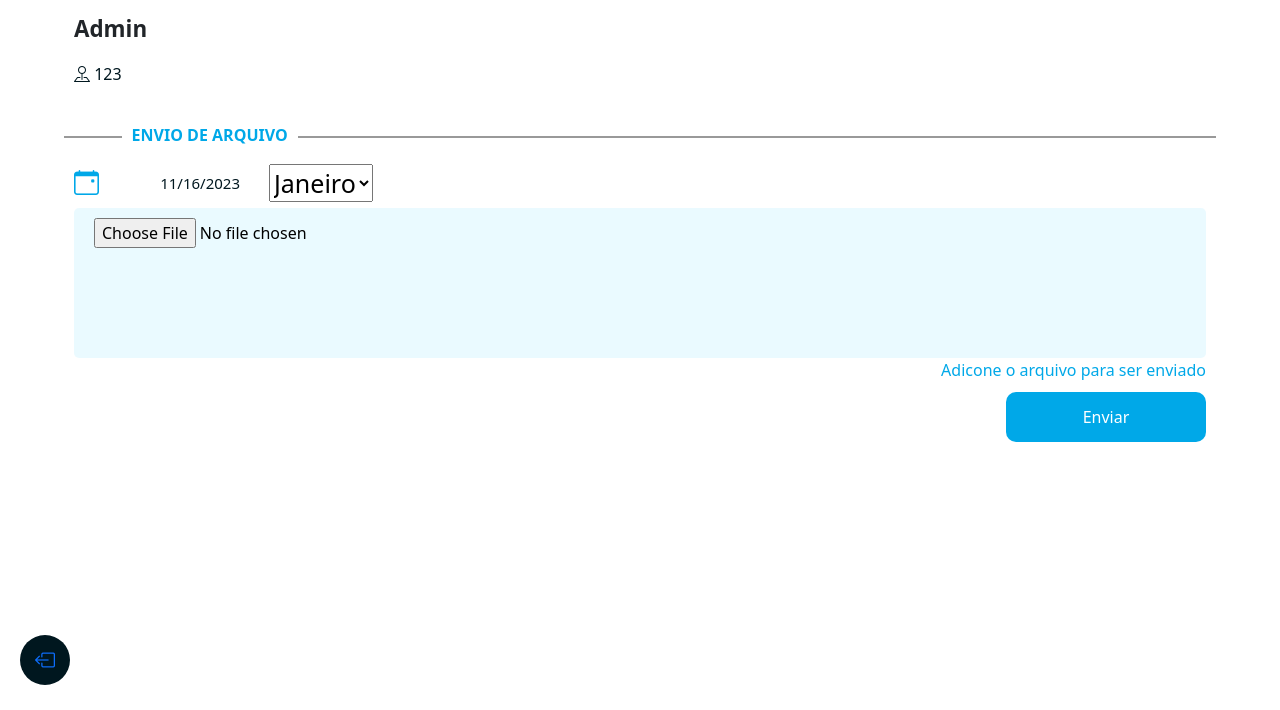
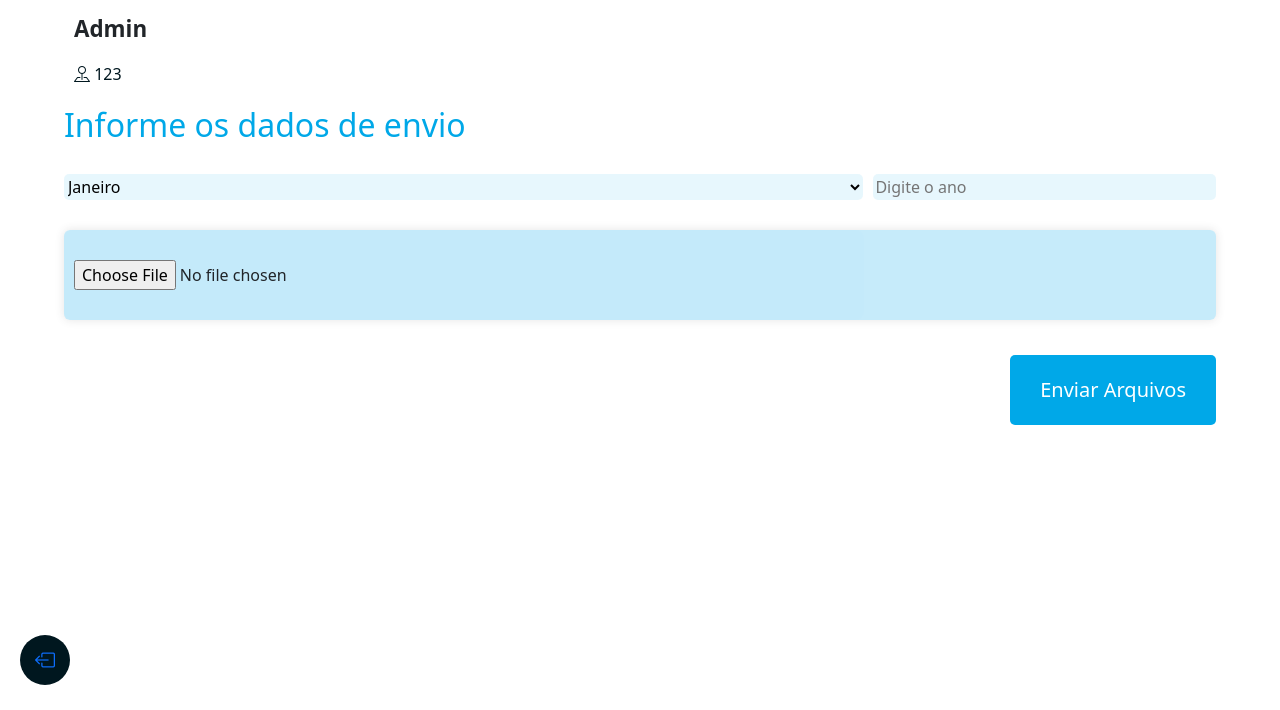
Before and after one commit to MayconD27/SPT, a PHP site: page /admin_tela/cadastraArq.php in a window 1280 px wide. Shown: the part 90-800 px from the top of the page. Run offline with PHP 8.4, Linux system fonts and the light colour scheme; a user stored in the database is signed in; data comes from the database, SQL or seed files in the repository; some libraries are stand-ins or nearby versions.

```diff
--- a/admin_tela/cadastraArq.php
+++ b/admin_tela/cadastraArq.php
@@ -24,6 +24,7 @@ include_once "../bd.php";
     <script src="https://cdn.jsdelivr.net/npm/bootstrap@5.3.1/dist/js/bootstrap.bundle.min.js" integrity="sha384-HwwvtgBNo3bZJJLYd8oVXjrBZt8cqVSpeBNS5n7C8IVInixGAoxmnlMuBnhbgrkm" crossorigin="anonymous"></script>
     <link rel="stylesheet" href="https://cdn.jsdelivr.net/npm/bootstrap-icons@1.10.5/font/bootstrap-icons.css">
     <link rel="stylesheet" href="../css/index.css">
+    <link rel="stylesheet" href="../css/lote.css">
     <link rel="stylesheet" href="../css/enviar.css">
     <script src="https://cdn.jsdelivr.net/npm/sweetalert2@11"></script>
 </head>
@@ -65,9 +66,7 @@ include_once "../bd.php";
                 <i class="bi bi-pin-map"></i> <?php echo $cidade;?>
             </span>
         </div>
-
-        <form action="" class="form_arq" enctype="multipart/form-data" method="POST" >
-            <?php
+        <?php
                 if(isset($_POST['envia'])){
                     $arquivo = $_FILES["arq"];
                     $extensao = pathinfo($arquivo['name'], PATHINFO_EXTENSION);
@@ -82,26 +81,37 @@ include_once "../bd.php";
                     }
                 }
         ?>
+        <form action="./enviarEmLote.php" method="post" id="form">
+            <input type="date" name="data_atual" id="" style="display:none" value='<?php echo $data;?>'>
+            <h2>Informe os dados de envio</h2>
+            <div class="data">
 
-        <p>Envio de arquivo</p>
+                <select name="data_bol" id="">
+                    <option value="janeiro">Janeiro</option>
+                    <option value="fevereiro">Fevereiro</option>
+                    <option value="março">Março</option>
+                    <option value="abril">Abril</option>
+                    <option value="maio">Maio</option>
+                    <option value="junho">Junho</option>
+                    <option value="julho">Julho</option>
+                    <option value="agosto">Agosto</option>
+                    <option value="setembro">Setembro</option>
+                    <option value="outubro">Outubro</option>
+                    <option value="novembro">Novembro</option>
+                    <option value="dezembro">Dezembro</option>
+                </select>
+                <input type="number" name="ano" class="input_ano" placeholder="Digite o ano">
+        </div>
+            <div class="campo" id="campo">
+                <div class="card">
+                    <input input title = "Carregue apenas arquivos PDF" name="arq" id="Documento" type="file"  placeholder="">
+                </div>
 
-            <div class="d">
+            </div>
+            <div class="btne">
 
-                <i class="bi bi-calendar-event"></i><input type="date" disabled value='<?php echo $data;?>'class="data" name="data">
-                <select name="" id="">
-                    <option value="Janeiro">Janeiro</option>
-                </select>
+                <button type="submit" class="envia">Enviar Arquivos</button>
             </div>
-
-
-            <input type="file" class="arq" value="Selecione um arquivo" name="arq">
-            <label for="file-input" class="custom-file-upload">
-            Adicone o arquivo para ser enviado
-            </label>
-            <div class="env_a">
-                <button type="submit" class="envaqr" name="envia">Enviar</button>
-            </div>
-
         </form>
     </section>
 
--- a/index.php
+++ b/index.php
@@ -40,7 +40,7 @@ session_start();
 
     </nav>
     <?php
-        include_once 'user_tela/homeUser.php';
+        include_once 'admin_tela/homeAdmin.php';
     ?>
 
 
--- a/user_tela/homeUser.php
+++ b/user_tela/homeUser.php
@@ -19,7 +19,7 @@
         foreach ($registros as $bol) {
             $dataBol = $bol['data_bol'];
             $caminhoArq = $bol['pdf'];
-            $caminhoArq = str_replace('..','.',$caminhoArq);
+            $caminhoArq = str_replace('../','./',$caminhoArq);
 
             echo "<div class='card_bole'>";
             echo "<p><i class='bi bi-file-earmark-binary-fill'></i> BOLETO $dataBol</p>";
```
Also changed, not shown: admin_tela/envioLote.php (+10 -0 lines), 14 other files.
